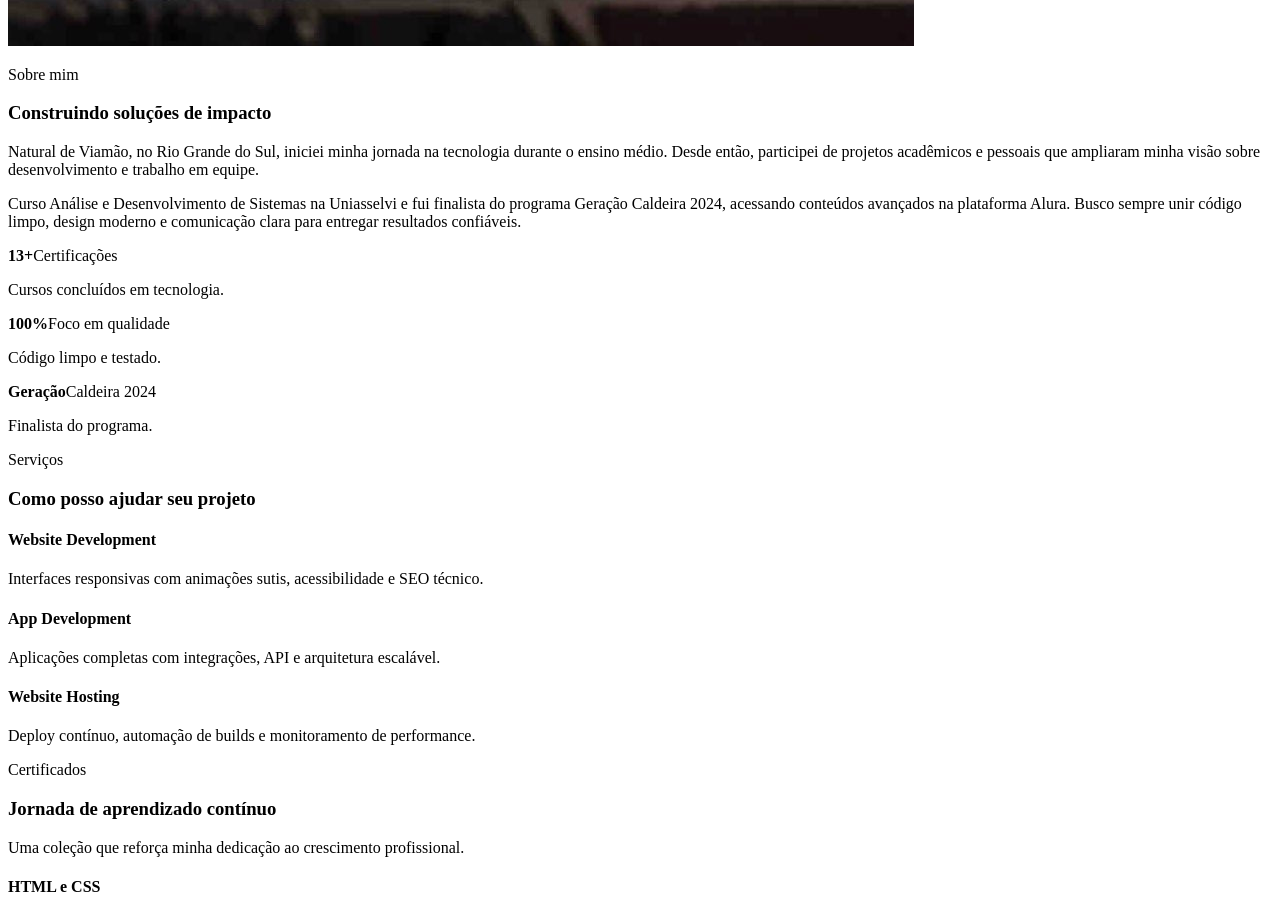
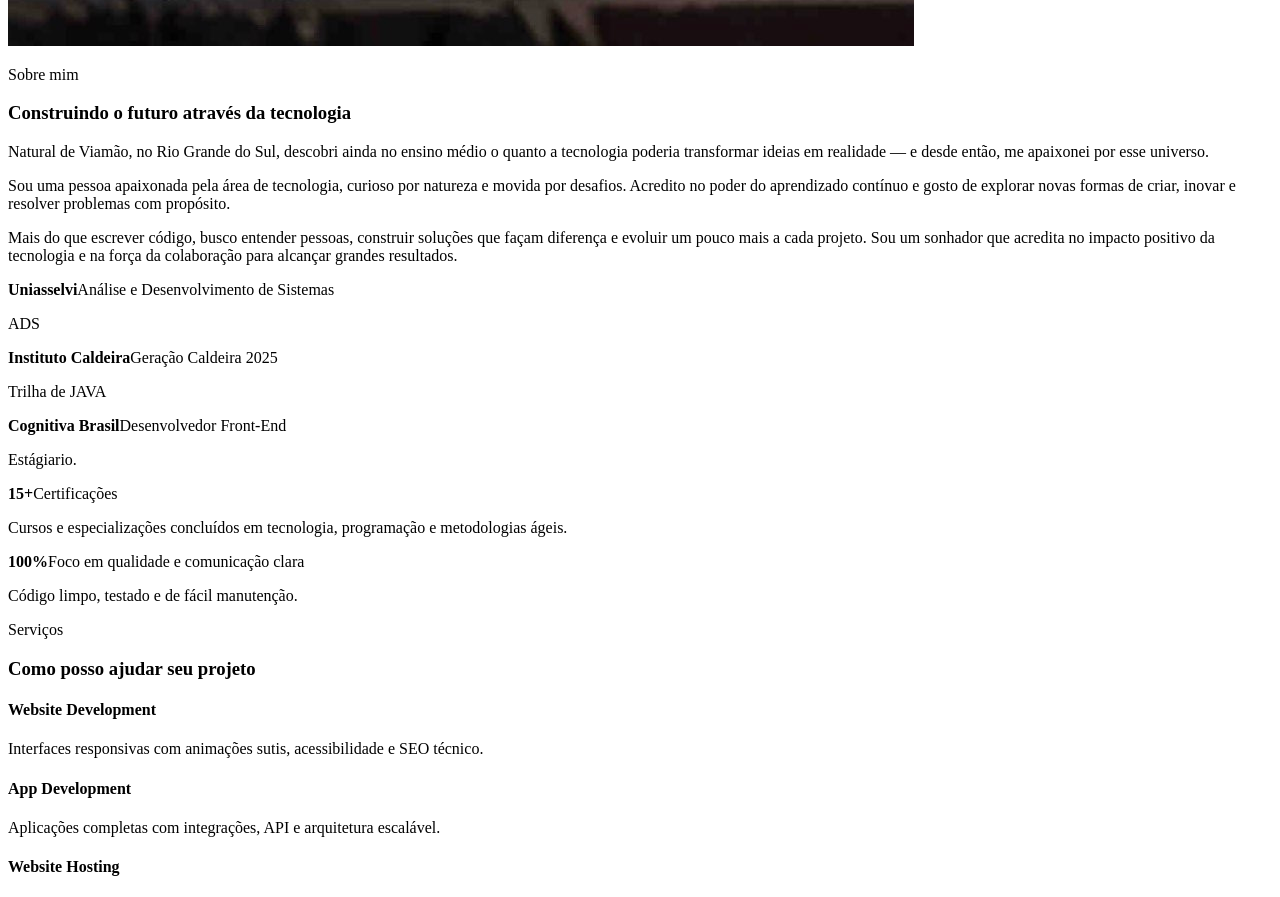
Before and after one commit to byelziin/Portifolio, a React (Vite) app: page / in a window 1280 px wide. Shown: the part 1594-2491 px from the top of the page. Built offline with nearby package versions, Linux system fonts and the light colour scheme; the HTML template or start-up script is replaced by a standard one.

Commit message:
style: justificar textos nas seções Herói e Sobre

```diff
--- a/src/App.tsx
+++ b/src/App.tsx
@@ -85,19 +85,18 @@ export default function App() {
         <section className="section about" aria-labelledby="about-title">
           <div className="section-header">
             <p className="section-eyebrow">Sobre mim</p>
-            <h3 id="about-title">Construindo soluções de impacto</h3>
+            <h3 id="about-title">Construindo o futuro através da tecnologia</h3>
           </div>
           <div className="about-grid">
             <div className="about-text">
               <p>
-                Natural de Viamão, no Rio Grande do Sul, iniciei minha jornada na tecnologia durante o ensino médio.
-                Desde então, participei de projetos acadêmicos e pessoais que ampliaram minha visão sobre desenvolvimento
-                e trabalho em equipe.
+                Natural de Viamão, no Rio Grande do Sul, descobri ainda no ensino médio o quanto a tecnologia poderia transformar ideias em realidade — e desde então, me apaixonei por esse universo.
               </p>
               <p>
-                Curso Análise e Desenvolvimento de Sistemas na Uniasselvi e fui finalista do programa Geração Caldeira
-                2024, acessando conteúdos avançados na plataforma Alura. Busco sempre unir código limpo, design moderno e
-                comunicação clara para entregar resultados confiáveis.
+                Sou uma pessoa apaixonada pela área de tecnologia, curioso por natureza e movida por desafios. Acredito no poder do aprendizado contínuo e gosto de explorar novas formas de criar, inovar e resolver problemas com propósito.
+              </p>
+              <p>
+                Mais do que escrever código, busco entender pessoas, construir soluções que façam diferença e evoluir um pouco mais a cada projeto. Sou um sonhador que acredita no impacto positivo da tecnologia e na força da colaboração para alcançar grandes resultados.
               </p>
             </div>
             <div className="stats-grid">
--- a/src/data/portfolioContent.ts
+++ b/src/data/portfolioContent.ts
@@ -10,9 +10,11 @@ export const navLinks: Link[] = [
 ];
 
 export const highlights: Highlight[] = [
-  { id: 'highlight-cert', value: '13+', label: 'Certificações', description: 'Cursos concluídos em tecnologia.' },
-  { id: 'highlight-quality', value: '100%', label: 'Foco em qualidade', description: 'Código limpo e testado.' },
-  { id: 'highlight-program', value: 'Geração', label: 'Caldeira 2024', description: 'Finalista do programa.' },
+  { id: 'highlight-program', value: 'Uniasselvi', label: 'Análise e Desenvolvimento de Sistemas', description: 'ADS' },
+  { id: 'highlight-program', value: 'Instituto Caldeira', label: 'Geração Caldeira 2025', description: 'Trilha de JAVA' },
+  { id: 'highlight-program', value: 'Cognitiva Brasil', label: 'Desenvolvedor Front-End', description: 'Estágiario.' },
+  { id: 'highlight-cert', value: '15+', label: 'Certificações', description: 'Cursos e especializações concluídos em tecnologia, programação e metodologias ágeis.' },
+  { id: 'highlight-quality', value: '100%', label: 'Foco em qualidade e comunicação clara', description: 'Código limpo, testado e de fácil manutenção.' },
 ];
 
 export const services: Service[] = [
--- a/src/styles/global.css
+++ b/src/styles/global.css
@@ -213,6 +213,9 @@ main {
   margin-top: 24px;
   color: var(--text-muted);
   font-size: 16px;
+  text-align: justify;
+  text-justify: inter-word;
+  hyphens: auto;
 }
 
 .hero-actions {
@@ -315,6 +318,13 @@ main {
   gap: 18px;
   color: var(--text-muted);
   font-size: 16px;
+}
+
+/* Justifica o texto para nivelar a borda direita na coluna esquerda */
+.about-text p {
+  text-align: justify;
+  text-justify: inter-word;
+  hyphens: auto;
 }
 
 .stats-grid {
```
Also changed, not shown: package.json (line endings or trailing spaces).
